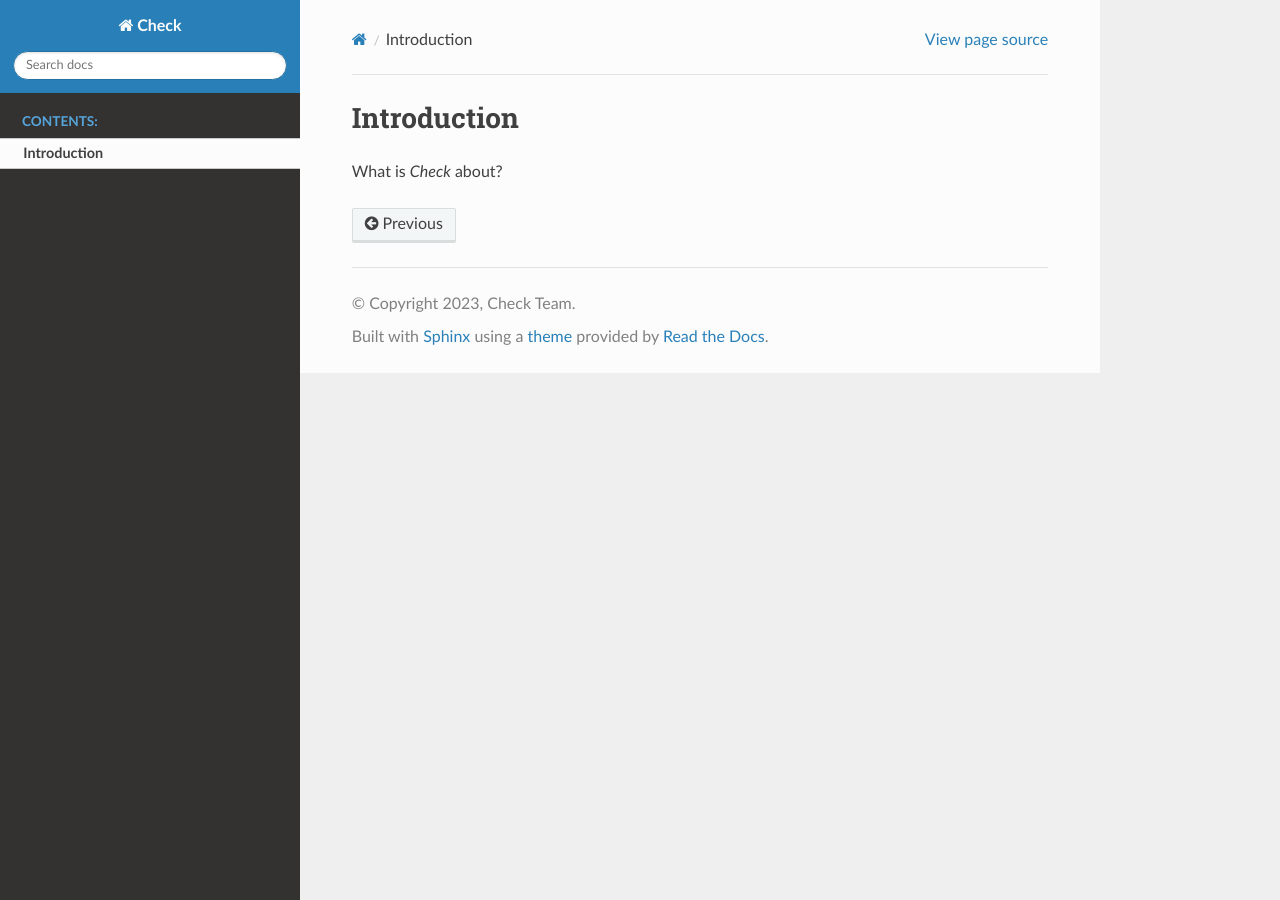
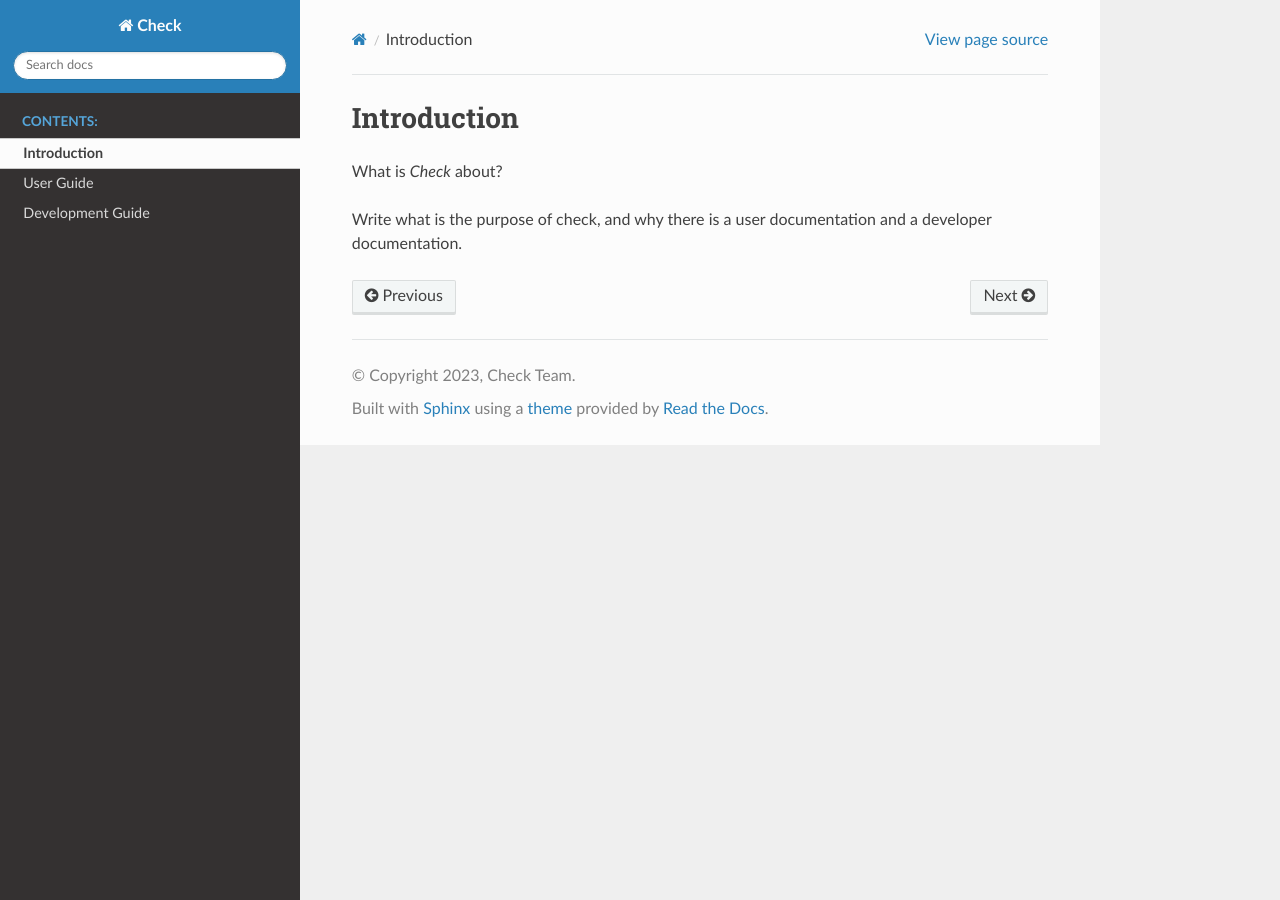
Before and after one commit to discos/characterization, a Sphinx documentation site: the page built from docs/intro.rst, in a window 1280 px wide. Built offline with Sphinx 7.4.7 and the Read the Docs theme 2.0.0, drawn with Linux system fonts in a browser that asks for light colours.

Commit message:
Added documentation skeleton

```diff
--- /dev/null
+++ b/docs/_static/check.css
@@ -0,0 +1,13 @@
+.topic p {
+    font-style: italic;
+    font-size: 1.07em;
+}
+
+.bolditalic {
+  font-weight: bold;
+  font-style: italic;
+}
+
+.italic {
+  font-style: italic;
+}
--- /dev/null
+++ b/docs/_templates/layout.html
@@ -0,0 +1,3 @@
+{% extends "!layout.html" %}
+
+{% set css_files = css_files + ['_static/check.css'] %}
--- a/docs/intro.rst
+++ b/docs/intro.rst
@@ -2,3 +2,6 @@ Introduction
 ============
 
 What is *Check* about?
+
+Write what is the purpose of check, and why there is a user
+documentation and a developer documentation.
--- /dev/null
+++ b/docs/user.rst
@@ -0,0 +1,4 @@
+.. _user:
+
+User Guide
+==========
--- a/pyproject.toml
+++ b/pyproject.toml
@@ -6,7 +6,7 @@ authors = ["Marco Buttu <marco.buttu@gmail.com>"]
 readme = "README.rst"
 
 [tool.poetry.dependencies]
-python = "^3.10"
+python = "^3.9"
 astropy = "^5.3"
 prefect = "^2.10.16"
 
```
Also changed, not shown: docs/dev.rst (added, +33 -0 lines), docs/index.rst (+2 -9 lines), 1 other file.
